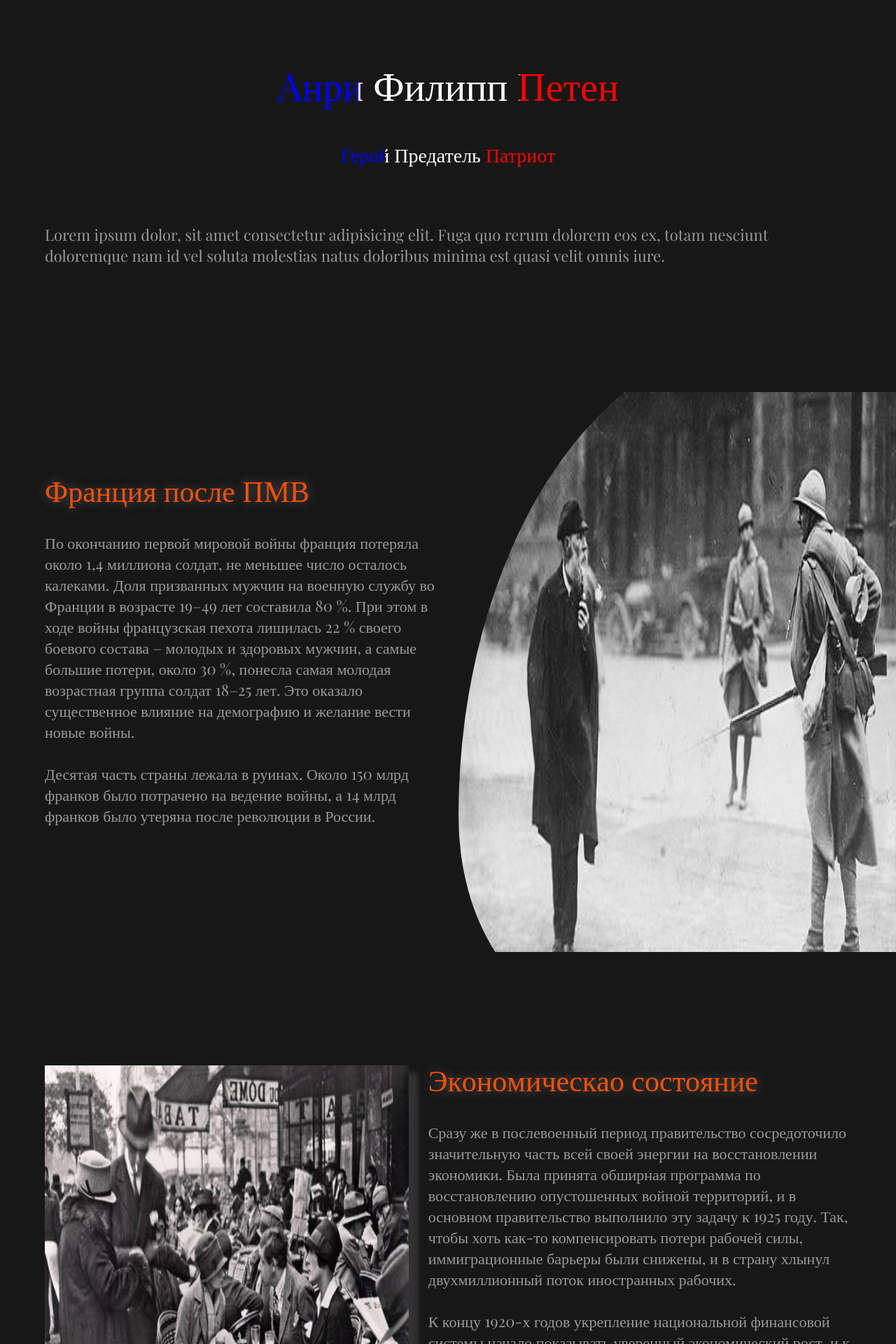
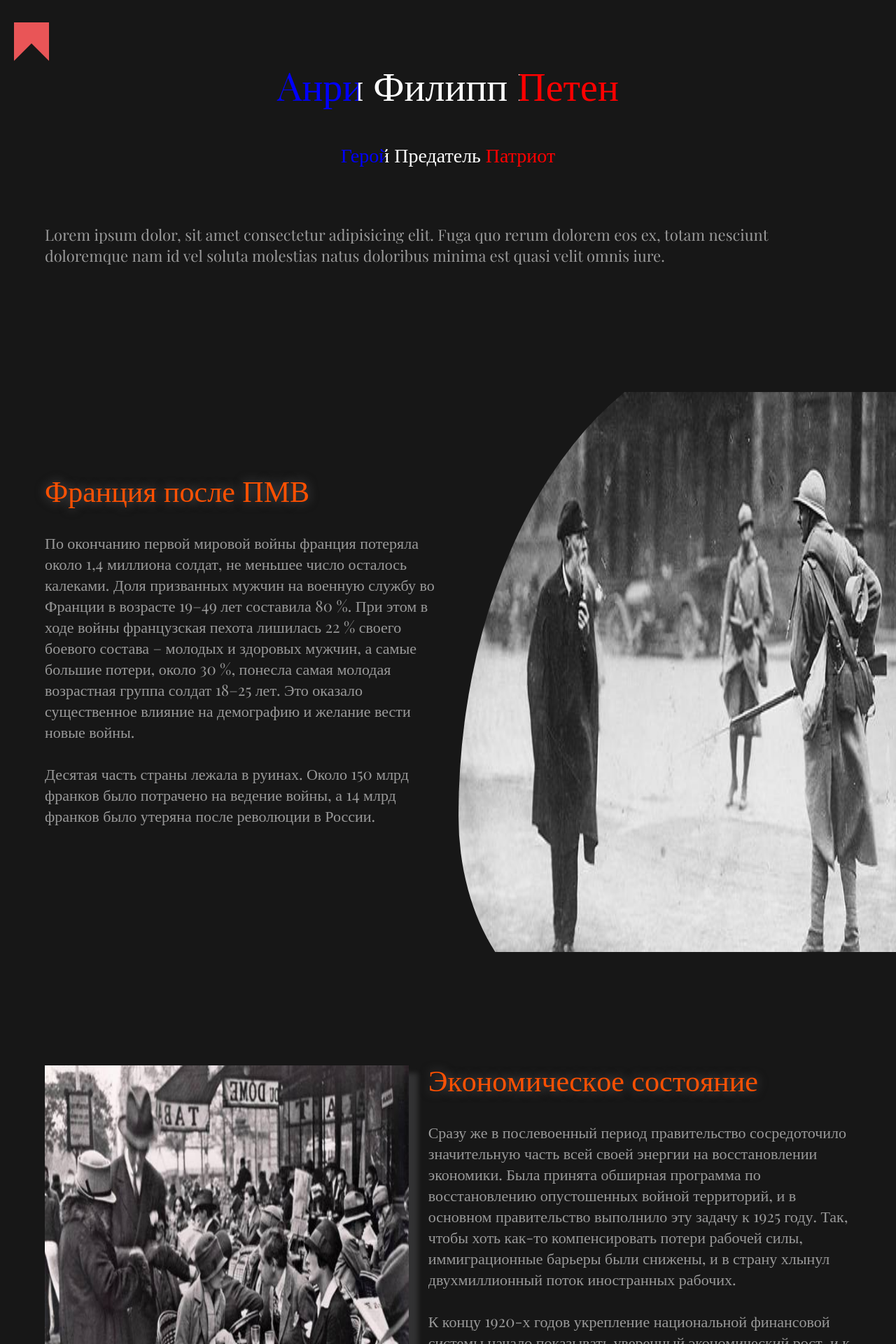
Before and after one commit to FrowningCat/history_in_personalities, a Next.js app: page /article/philippePetain in a window 1280 px wide. Shown: the top 1920 px of the page at 70% size. Built offline with nearby package versions, Linux system fonts and the light colour scheme.

Commit message:
add class "links" in petain page

```diff
--- a/app/article/philippePetain/page.tsx
+++ b/app/article/philippePetain/page.tsx
@@ -8,6 +8,28 @@ import p4 from '../../../public/person/philippePetain/p4.png';
 export default function Petain() {
     return (
         <div className="petain">
+            <div className="petain__links">
+                <div className="petain__links__a">
+                    <a href="#1" className="petain__links__a__text link">
+                        Франция после ПМВ
+                    </a>
+                    <a href="#2" className="petain__links__a__text link">
+                        Экономическое состояние
+                    </a>
+                    <a href="#3" className="petain__links__a__text link">
+                        Политическа стабильность в стране
+                    </a>
+                    <a href="#4" className="petain__links__a__text link">
+                        Линия Мажинo
+                    </a>
+                    <a href="#5" className="petain__links__a__text link">
+                        Вооружение
+                    </a>
+                    <a href="#6" className="petain__links__a__text link">
+                        Союзс Великoбританией
+                    </a>
+                </div>
+            </div>
             <div className="petain__title">Aнри Филипп Петен</div>
             <div className="petain__subtitle">Герой Предатель Патриот</div>
             <div className="petain__introductoryText">
@@ -18,7 +40,7 @@ export default function Petain() {
             </div>
             <div className="petain__blokTypeOne">
                 <div className="petain__blokTypeOne__text">
-                    <div className="petain__blokTypeOne__text__title">
+                    <div className="petain__blokTypeOne__text__title" id="1">
                         <text className="petain__blokTypeOne__text__title__letter">
                             Ф
                         </text>
@@ -104,7 +126,7 @@ export default function Petain() {
                     />
                 </div>
                 <div className="petain__blokTypeTwo__text">
-                    <div className="petain__blokTypeTwo__text__title">
+                    <div className="petain__blokTypeTwo__text__title" id="2">
                         <text className="petain__blokTypeTwo__text__title__letter">
                             Э
                         </text>
@@ -139,10 +161,10 @@ export default function Petain() {
                             к
                         </text>
                         <text className="petain__blokTypeTwo__text__title__letter">
-                            а
+                            о
                         </text>
                         <text className="petain__blokTypeTwo__text__title__letter">
-                            о
+                            е
                         </text>
                         <text className="petain__blokTypeTwo__text__title__letter">
                             &nbsp;с
@@ -210,7 +232,7 @@ export default function Petain() {
             </div>
             <div className="petain__blokTypeThree">
                 <div className="petain__blokTypeThree__text">
-                    <div className="petain__blokTypeThree__text__title">
+                    <div className="petain__blokTypeThree__text__title" id="3">
                         <text className="petain__blokTypeThree__text__title__letter">
                             П
                         </text>
@@ -363,7 +385,7 @@ export default function Petain() {
             </div>
             <div className="petain__blokTypeOne">
                 <div className="petain__blokTypeOne__text">
-                    <div className="petain__blokTypeOne__text__title">
+                    <div className="petain__blokTypeOne__text__title" id="4">
                         <text className="petain__blokTypeOne__text__title__letter">
                             Л
                         </text>
@@ -438,7 +460,7 @@ export default function Petain() {
                     />
                 </div>
                 <div className="petain__blokTypeTwo__text">
-                    <div className="petain__blokTypeTwo__text__title">
+                    <div className="petain__blokTypeTwo__text__title" id="5">
                         <text className="petain__blokTypeTwo__text__title__letter">
                             В
                         </text>
@@ -510,7 +532,7 @@ export default function Petain() {
             </div>
             <div className="petain__blokTypeOne">
                 <div className="petain__blokTypeOne__text">
-                    <div className="petain__blokTypeOne__text__title">
+                    <div className="petain__blokTypeOne__text__title" id="6">
                         <text className="petain__blokTypeOne__text__title__letter">
                             С
                         </text>
--- a/app/globals.css
+++ b/app/globals.css
@@ -460,6 +460,37 @@ a {
   font-family: "Playfair Display";
   background: #171717;
   overflow: hidden;
+}
+.petain__links {
+  position: fixed;
+  margin-left: 2.5vh;
+  margin-top: 2.5vw;
+  border-width: 30px 25px 25px;
+  border-style: solid;
+  border-color: #e95557 #e95557 transparent;
+}
+.petain__links__a {
+  z-index: 1;
+  gap: calc(1rem - 8px);
+  display: none;
+  font-size: calc(1rem + 4px);
+  color: #999;
+  padding-left: 4rem;
+  width: 15rem;
+  background: rgba(0, 0, 0, 0.9);
+}
+.petain__links__a__text:hover {
+  color: #ff5000;
+}
+.petain__links:hover {
+  height: 3rem;
+  width: 3rem;
+  border-width: 0;
+  background: white;
+  border-radius: 50%;
+}
+.petain__links:hover .petain__links__a {
+  display: grid;
 }
 .petain__title {
   font-size: 4rem;
--- a/app/globals.scss
+++ b/app/globals.scss
@@ -543,6 +543,37 @@ a {
     font-family: $mainFontFamily;
     background: $mainBackgroundColor;
     overflow: hidden;
+    &__links {
+        position: fixed;
+        margin-left: 2.5vh;
+        margin-top: 2.5vw;
+        border-width: 30px 25px 25px;
+        border-style: solid;
+        border-color: #e95557 #e95557 transparent;
+        &__a {
+            z-index: 1;
+            gap: calc(1rem - 8px);
+            display: none;
+            font-size: calc(1rem + 4px);
+            color: $mainTextColor;
+            padding-left: 4rem;
+            width: 15rem;
+            background: rgba(0, 0, 0, 0.9);
+            &__text:hover {
+                color: $f;
+            }
+        }
+    }
+    &__links:hover {
+        height: 3rem;
+        width: 3rem;
+        border-width: 0;
+        background: white;
+        border-radius: 50%;
+    }
+    &__links:hover &__links__a {
+        display: grid;
+    }
     &__title {
         font-size: 4rem;
         background: linear-gradient(
```
Also changed, not shown: 1 other file (tests, documents, lock files or other folders).
